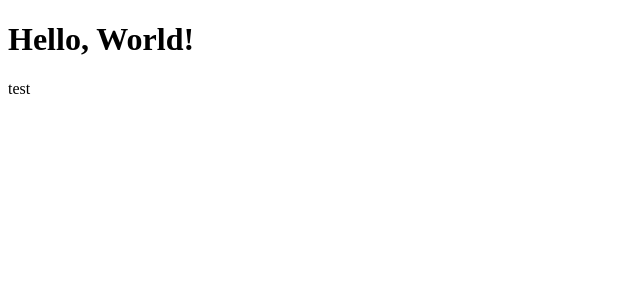
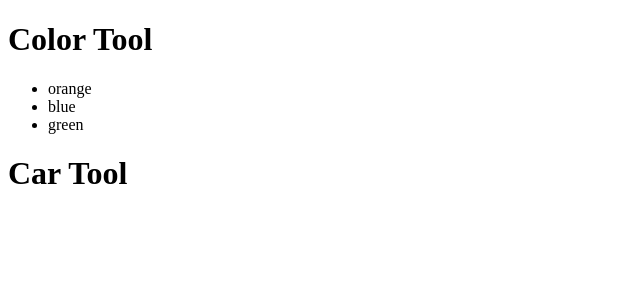
Before and after one commit to t4d-classes/react-mobx-typescript_06082020, a React (Create React App) app in the folder demo-app/: page / in a window 1280 px wide. Shown: the top 300 px of the page, without its empty margins (0-640 px from the left). Built offline with nearby package versions, Linux system fonts and the light colour scheme.

Commit message:
add exercise 1 solution, ul demo

```diff
--- /dev/null
+++ b/demo-app/src/components/CarTool.tsx
@@ -0,0 +1,11 @@
+import React from 'react';
+
+export const CarTool = () => {
+
+  return (
+    <header>
+      <h1>Car Tool</h1>
+    </header>
+  );
+
+};
--- /dev/null
+++ b/demo-app/src/components/ColorTool.tsx
@@ -0,0 +1,18 @@
+import React from 'react';
+
+export const ColorTool = () => {
+
+  return (
+    <>
+      <header>
+        <h1>Color Tool</h1>
+      </header>
+      <ul>
+        <li>orange</li>
+        <li>blue</li>
+        <li>green</li>
+      </ul>
+    </>
+  );
+
+};
--- a/demo-app/src/index.tsx
+++ b/demo-app/src/index.tsx
@@ -1,11 +1,15 @@
 import React from 'react';
 import ReactDOM from 'react-dom';
 
-import { HelloWorld } from './components/HelloWorld';
+import { ColorTool } from './components/ColorTool';
+import { CarTool } from './components/CarTool';
 
 ReactDOM.render(
   // React.createElement(HelloWorld),
-  <HelloWorld />,
+  <>
+    <ColorTool />
+    <CarTool />
+  </>,
   // HelloWorld(),
   document.querySelector('#bob'),
 );
```
